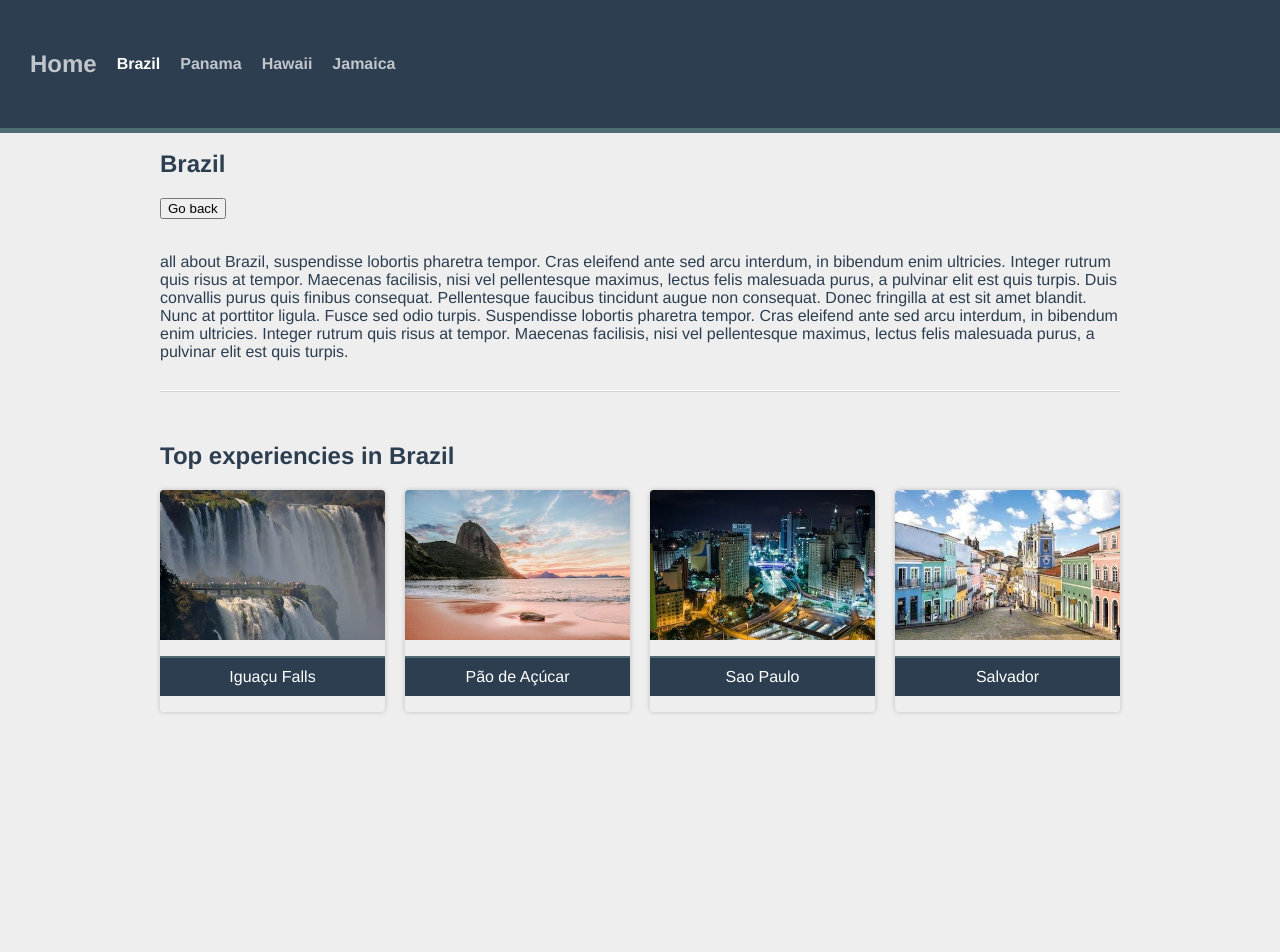
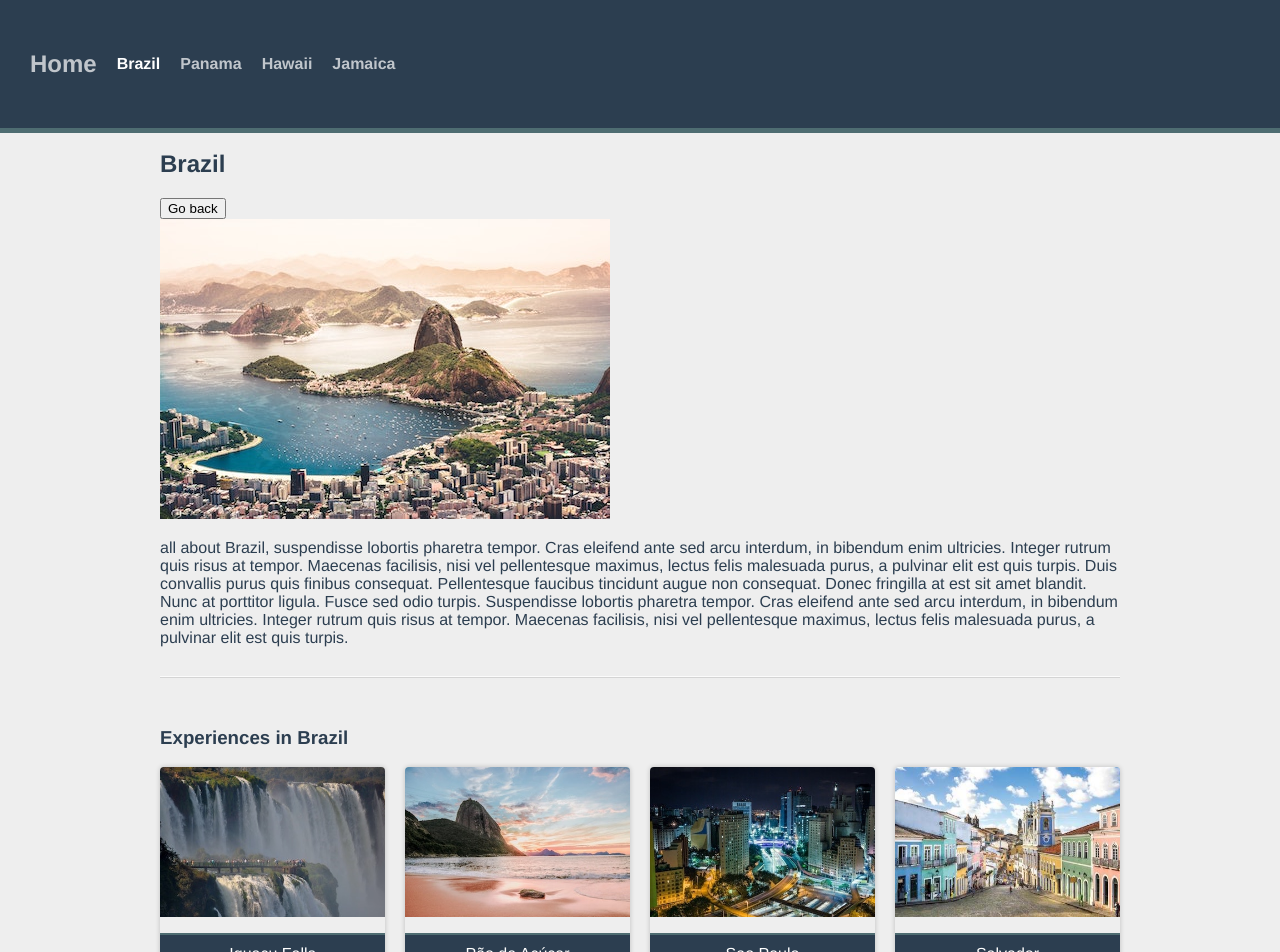
Before and after one commit to annacano0/Pr04-Travel-AnnaCano, a Vue app: page /destination/1/brazil in a window 1280 px wide. Shown: the top 952 px of the page. Before the commit the page ends 800 px from the top, so only its background shows below. Built offline with nearby package versions, Linux system fonts and the light colour scheme.

Commit message:
add: imporvements to code and functionalities

```diff
--- a/src/App.vue
+++ b/src/App.vue
@@ -3,7 +3,6 @@ import HeaderComponent from './components/HeaderComponent.vue'
 </script>
 
 <template>
-  <div class="container"></div>
   <HeaderComponent></HeaderComponent>
 </template>
 
--- a/src/components/ExperienceCard.vue
+++ b/src/components/ExperienceCard.vue
@@ -1,5 +1,34 @@
-<script setup></script>
+<script setup>
+defineProps({
+  experiences: {
+    type: Array,
+    required: true,
+  },
+  destinationName: {
+    type: String,
+    required: true,
+  },
+});
+</script>
 
 <template>
-  <h1>This is the ExpetienceCard component</h1>
+  <div v-if="experiences.length" class="experiences">
+    <h3>Experiences in {{ destinationName }}</h3>
+    <div class="cards">
+      <article
+        class="card"
+        v-for="experience in experiences"
+        :key="experience.slug"
+      >
+        <img
+          :src="'/images/' + experience.image"
+          :alt="experience.name"
+        />
+        <p class="card__text">{{ experience.name }}</p>
+      </article>
+    </div>
+  </div>
+  <div v-else>
+    <p>No experiences available.</p>
+  </div>
 </template>
--- a/src/components/ExperienceShow.vue
+++ b/src/components/ExperienceShow.vue
@@ -1,5 +1,5 @@
 <script setup></script>
 
 <template>
-  <h1>This is the ExperienceShow component</h1>
+  <h2>Experience name</h2>
 </template>
--- a/src/router/index.js
+++ b/src/router/index.js
@@ -16,7 +16,7 @@ const router = createRouter({
       props: (route) => ({
         ...route.params,
         slug: route.params.slug,
-        id: parseInt(route.params.id, 10),
+        id: parseInt(route.params.id),
       }),
     },
   ],
--- a/src/views/DestinationShow.vue
+++ b/src/views/DestinationShow.vue
@@ -1,28 +1,46 @@
 <script setup>
-import { useRoute } from 'vue-router'
+import { ref, watch } from 'vue';
+import { useRoute, useRouter } from 'vue-router';
+import { destinations } from '../assets/data.json';
+import ExperienceCard from '@/components/ExperienceCard.vue';
 
-import { destinations } from '../assets/data.json'
+const route = useRoute();
+const router = useRouter();
+const id = ref(parseInt(route.params.id));
 
-const route = useRoute()
-const id = parseInt(route.params.id)
-const destination = destinations.find((destination) => destination.id === id)
+const destination = ref(destinations.find((destination) => destination.id === id.value));
+
+const getDestination=()=>{
+  destinations.find((destination) => destination.id === id.value)
+}
+
+watch(
+  () => route.params.id,
+  (newId) => {
+    id.value = parseInt(newId);
+    destination.value = destinations.find((destination) => destination.id === id.value);
+  }
+);
+
+const goBack = () => {
+  router.back();
+};
 </script>
 
 <template>
-  <h2>{{ destination.name }}</h2>
-  <button>Go back</button>
-  <div>
-    <img src="" alt="" />
-    <p>{{ destination.description }}</p>
+  <div v-if="destination">
+    <h2>{{ destination.name }}</h2>
+    <button @click="goBack">Go back</button>
+    <div>
+      <img :src="'/images/' + destination.image" :alt="destination.name" />
+      <p>{{ destination.description }}</p>
+    </div>
+    <ExperienceCard
+      :experiences="destination.experiences"
+      :destinationName="destination.name"
+    />
   </div>
-
-  <div class="experiences">
-    <h2>Top experiencies in {{ destination.name }}</h2>
-    <div class="cards">
-      <article class="card" v-for="experience in destination.experiences" :key="experience.slug">
-        <img :src="'../../public/images/' + experience.image" :alt="experience.image" />
-        <p class="card__text">{{ experience.name }}</p>
-      </article>
-    </div>
+  <div v-else>
+    <p>Loading destination...</p>
   </div>
 </template>
--- a/src/views/HomeView.vue
+++ b/src/views/HomeView.vue
@@ -1,5 +1,20 @@
-<script setup></script>
+<script setup>
+import { destinations } from '../assets/data.json'
+</script>
 
 <template>
-  <p>This is the home view</p>
+  <div class="home">
+    <h1>Home</h1>
+    <div class="destinations">
+       <article  v-for="destination in destinations" :v-key="destination.id">
+      <h3>
+        {{ destination.name }}
+      </h3>
+      <img :src="'../../public/images/' + destination.image" :alt="destination.name" />
+    </article>
+    </div>
+
+  </div>
+
+
 </template>
```
Also changed, not shown: src/components/CountryComponent.vue (deleted, +0 -10 lines).
